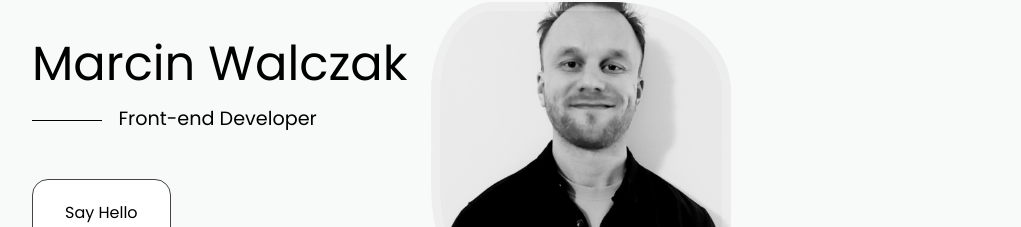
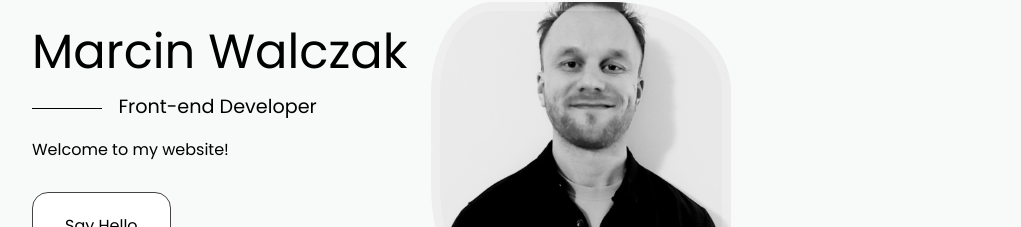
Before and after one commit to MarcinWalczak1/React-Portfolio-Page, a React (Create React App) app: page / in a window 1280 px wide. Shown: the part 182-409 px from the top of the page, without its empty margins (124-1145 px from the left). Built offline with nearby package versions, Linux system fonts and the light colour scheme.

Commit message:
Added Data.jsx

```diff
--- a/src/components/home/Data.jsx
+++ b/src/components/home/Data.jsx
@@ -5,6 +5,7 @@ const Data = () => {
         <div className="home__data">
             <h1 className="home__title">Marcin Walczak</h1>
             <h3 className="home__subtitle">Front-end Developer</h3>
+            <p className="home__description">Welcome to my website!</p>
 
             <a href="#contact" className="button button--flex">Say Hello</a>
         </div>
```
